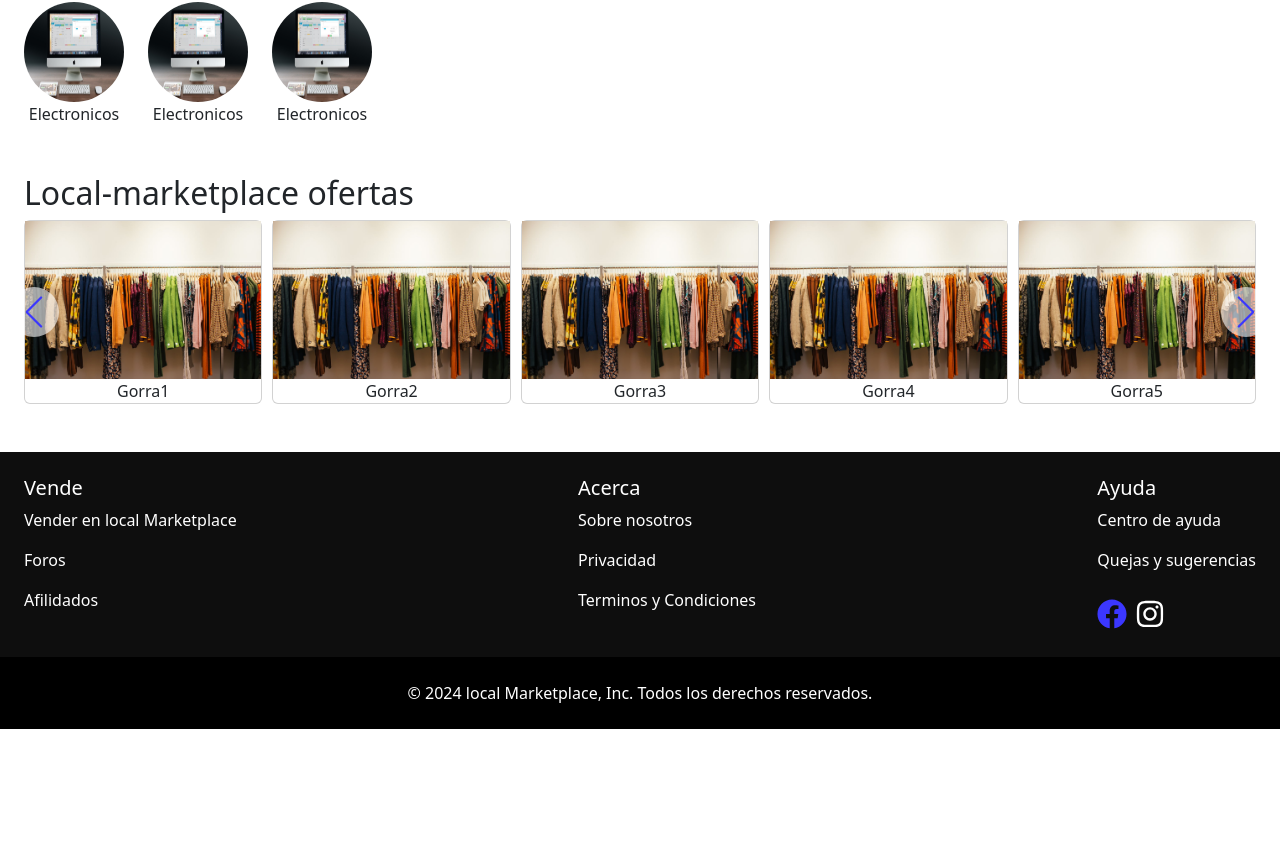
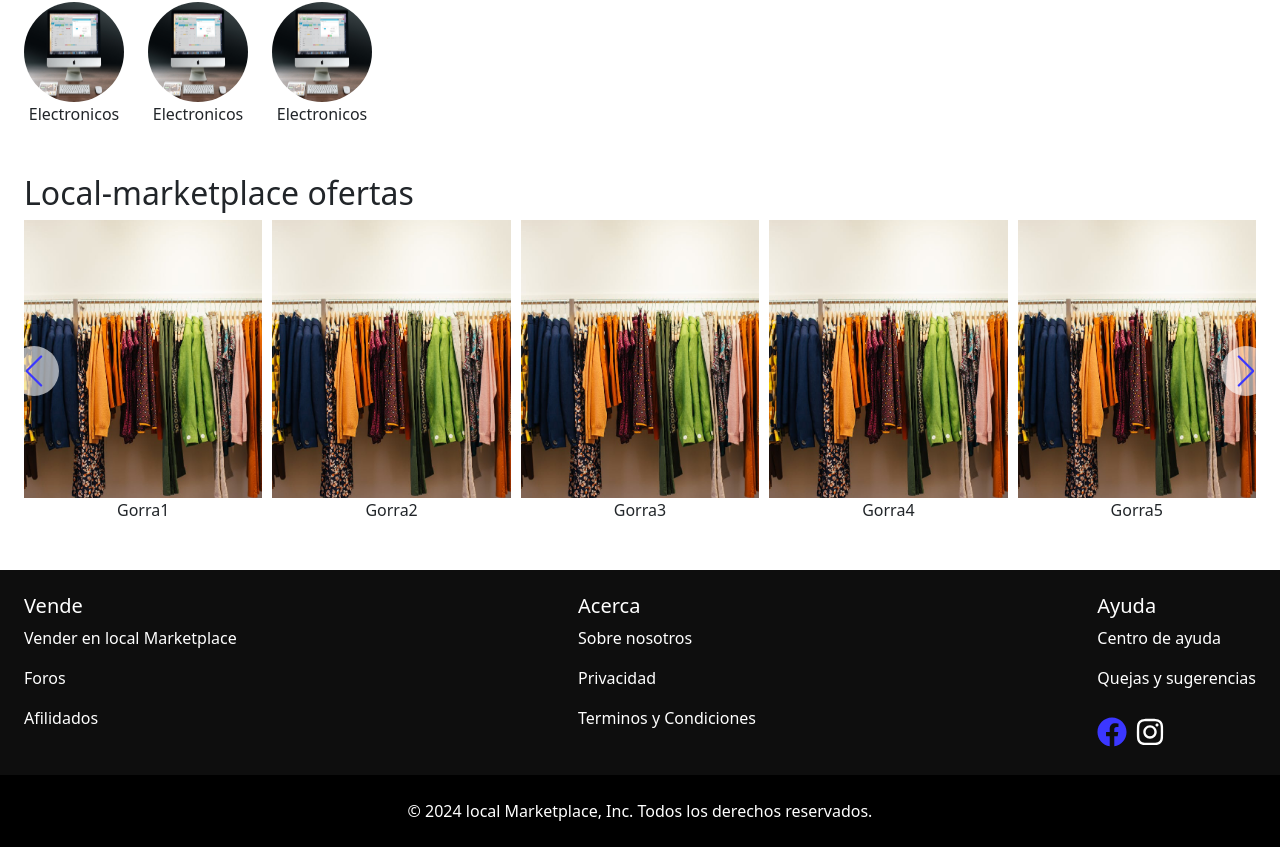
Before and after one commit to AlexGeovanni/Marketplace-app, a React (Vite) app: page / in a window 1280 px wide. Shown: the part 840-1687 px from the top of the page. Before the commit the page ends 1569 px from the top, so only its background shows below. Built offline with nearby package versions, Linux system fonts and the light colour scheme.

Commit message:
mejorando las nuevas paginas 1.4

```diff
--- a/src/components/Home/Product-off.jsx
+++ b/src/components/Home/Product-off.jsx
@@ -5,10 +5,10 @@ import img1 from "../../assets/img-13.jpeg";
 import { useEffect, useState } from "react";
 
 export default function ProductOff() {
-    const [width,setWidth]=useState(window.innerWidth);
+  const [width, setWidth] = useState(window.innerWidth);
 
   useEffect(() => {
-        window.addEventListener("resize", handleResize)
+    window.addEventListener("resize", handleResize);
   }, []);
 
   const handleResize = () => {
@@ -50,8 +50,7 @@ export default function ProductOff() {
       id: 1,
       name: "Gorra7",
       off: "15",
-
-    }
+    },
   ];
   //   slidesPerView={width <768 ? 2 : width < 992 && width >= 768? 3 : 5}
   //   spaceBetween={width <768 ? 6 :10}
@@ -61,29 +60,27 @@ export default function ProductOff() {
       <section className="seccions m-auto px-3 px-lg-4 mt-3 mt-md-5">
         <h2>Local-marketplace ofertas</h2>
         <Swiper
-          slidesPerView={width <768 ? 2.2 : width < 992 && width >= 768? 3 : 5}
-          spaceBetween={width <768 ? 6 :10}
+          slidesPerView={
+            width < 768 ? 2.2 : width < 992 && width >= 768 ? 3 : 5
+          }
+          spaceBetween={width < 768 ? 6 : 10}
           loop={true}
           navigation={true}
           modules={[Pagination, Navigation]}
           className="mySwiper"
         >
-          {
-            product.map((item) => {
+          {product.map((item) => {
             return (
               <SwiperSlide key={item.name}>
-                    <div className="cp card ">
-                      <img
-                        className=""
-                        src={img1}
-                        alt=""
-                      />
+                <div className="cp card-carousel ">
+                  <div className="card-img">
+                    <img className="" src={img1} alt="" />
+                  </div>
                   <p className=" m-0 text-center">{item.name}</p>
                 </div>
               </SwiperSlide>
             );
-              })
-          }
+          })}
         </Swiper>
       </section>
     </>
--- a/src/sass/Home.scss
+++ b/src/sass/Home.scss
@@ -13,7 +13,7 @@
   background-repeat: no-repeat;
   //background-color: rgb(51, 47, 255);
   .seccions {
-    min-height: 60vh;
+    min-height: 70vh;
     height: 100%;
   }
   & .container-home {
@@ -54,7 +54,6 @@
 }
 // product off
 
-
 .mySwiper{
   .swiper-button-prev,
   .swiper-button-next{
@@ -76,22 +75,20 @@
       right: 1px;
   }
 
-  @media screen and (min-width:768px) {
-      .swiper-button-prev,
-      .swiper-button-next{
-          --swiper-navigation-size: 32px;
-          height: 50px;
-          width: 50px;
-          margin-top: -25px;
+  .card-carousel{
+    min-width: 120px;
+    & .card-img{
+      min-height: 130px;
+      & img{
+        width: 100%;
+        object-fit: cover;
+        aspect-ratio: 3/3.5;
       }
-      .swiper-button-prev{
-          left: -15px;
-      }
-      .swiper-button-next{
-          right: -15px;
-      }
+    }
   }
+
 }
+
 
 
 @media screen and (min-width: 768px) {
@@ -116,6 +113,26 @@
       }
     }
   }
+
+  .mySwiper{
+    .swiper-button-prev,
+      .swiper-button-next{
+          --swiper-navigation-size: 32px;
+          height: 50px;
+          width: 50px;
+          margin-top: -25px;
+      }
+      .swiper-button-prev{
+          left: -15px;
+      }
+      .swiper-button-next{
+          right: -15px;
+      }
+  }
+  .card-carousel{
+    min-width: 110px;
+
+  }
 }
 
 @media screen and (min-width: 992px) {
```
Also changed, not shown: src/css/main.css, 1 other file (tests, documents, lock files or other folders). Lines whose indentation alone changed are shown as unchanged.
